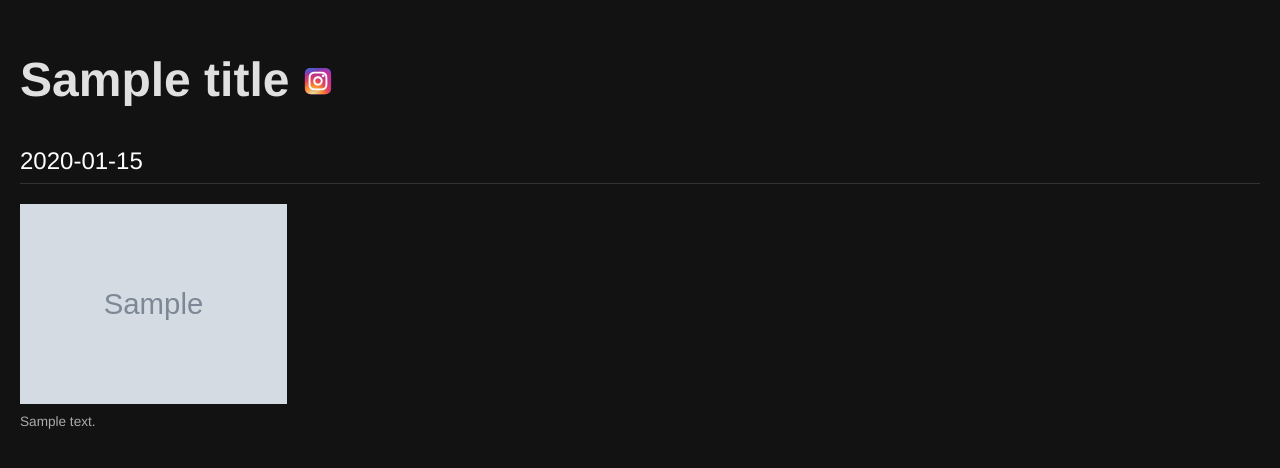
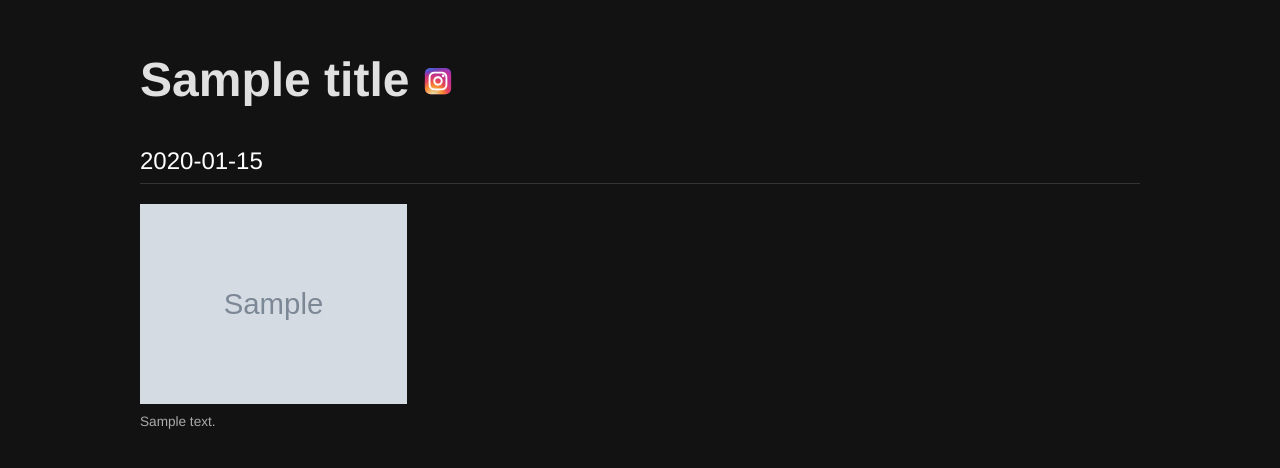
Before and after one commit to jantuomi/gdrive-photo-gallery, a Flask app: template templates/gallery.html in a window 1280 px wide. Shown: the top 468 px of the page. Run offline with Flask 3, Linux system fonts and the light colour scheme; the template is opened without the code that fills it: most values are stand-ins (such as "Sample title", 1, 10 or a date in 2020); grey boxes marked "Sample" are stand-in pictures; some libraries are stand-ins or nearby versions.

Commit message:
Set body max-width: 1000px

```diff
--- a/static/style.css
+++ b/static/style.css
@@ -3,7 +3,8 @@ body {
     font-family: "Helvetica Neue", Helvetica, Arial, sans-serif;
     background-color: #121212;
     color: #e0e0e0;
-    margin: 0;
+    margin: auto;
+    max-width: 1000px;
     padding: 20px;
 }
 
```
